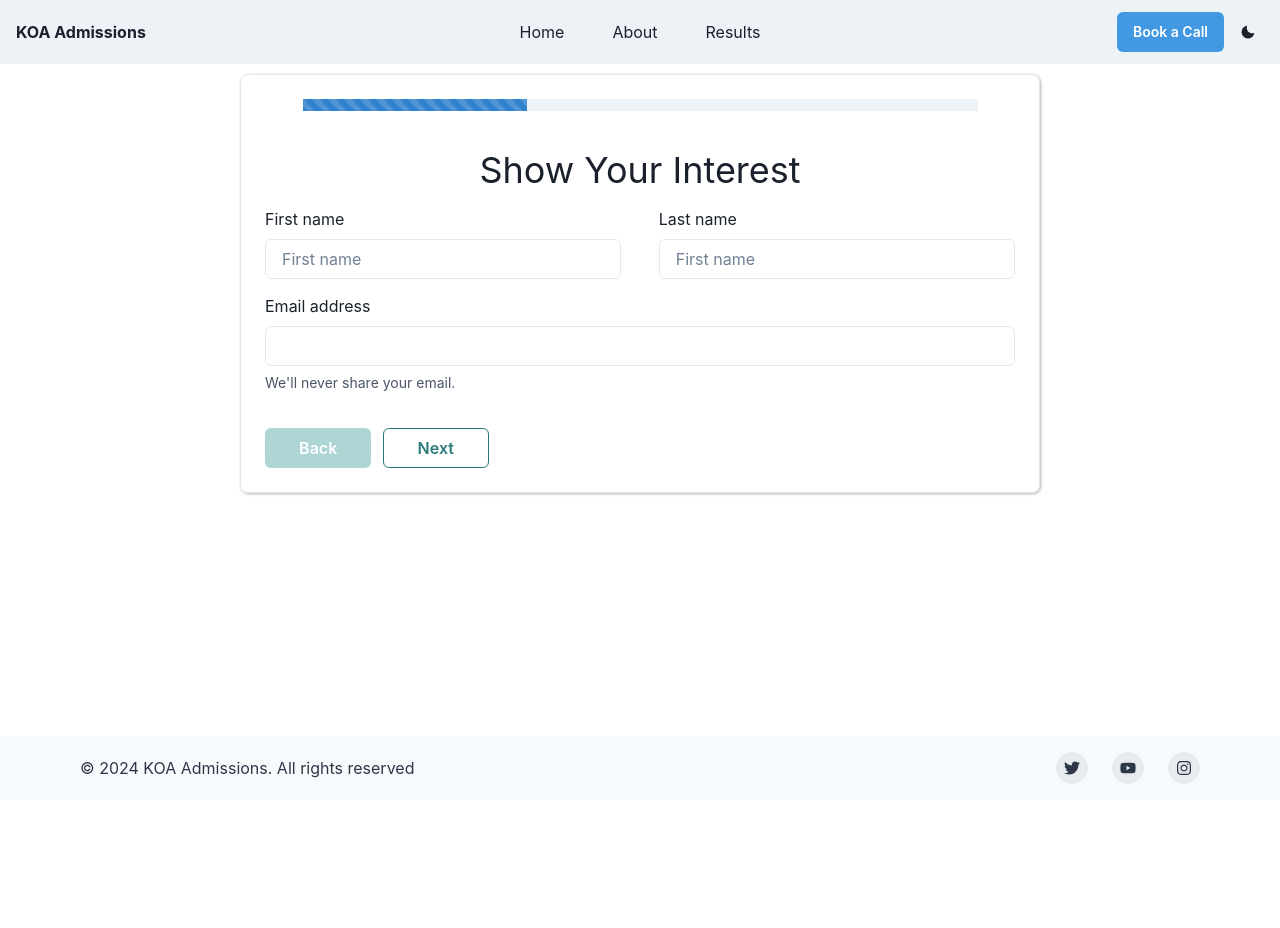
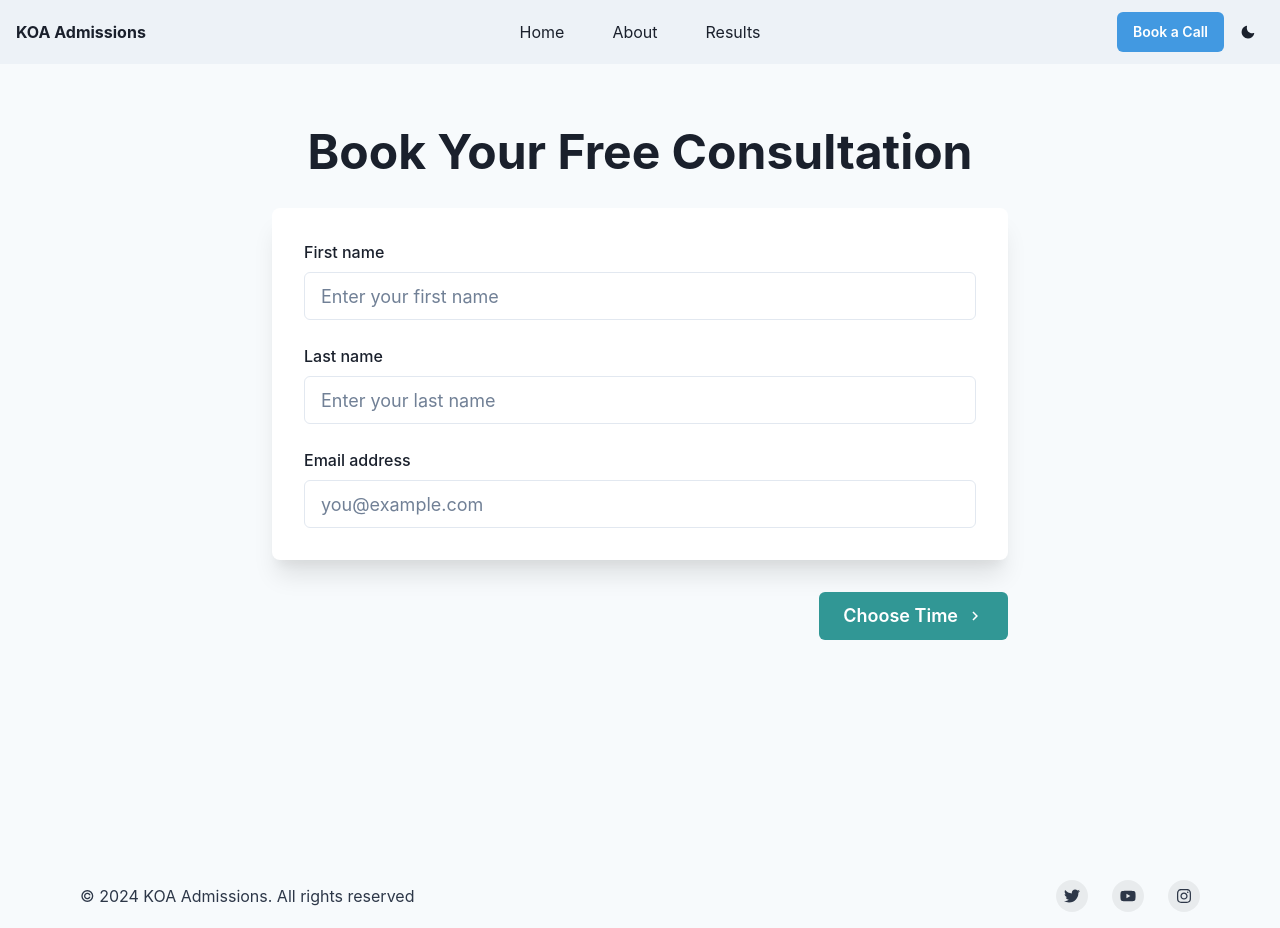
Before and after one commit to ga26oe/koa-admissions-website, a Next.js app: page /bookaCall in a window 1280 px wide. Before the commit the page ends 800 px from the top, so only its background shows below. Built offline with nearby package versions, Linux system fonts and the light colour scheme.

Commit message:
updated home page with animated scrolling

```diff
--- a/components/BookACallPage.tsx
+++ b/components/BookACallPage.tsx
@@ -2,165 +2,163 @@
 
 import { useState } from "react";
 import {
-  Progress,
   Box,
-  ButtonGroup,
   Button,
-  Heading,
   Flex,
   FormControl,
-  GridItem,
   FormLabel,
+  Heading,
   Input,
-  Select,
-  SimpleGrid,
-  InputLeftAddon,
-  InputGroup,
-  Textarea,
-  FormHelperText,
-  InputRightElement,
+  Text,
+  VStack,
+  useToast,
+  Container,
+  Stack,
+  useColorModeValue,
+  Circle,
+  Icon,
 } from "@chakra-ui/react";
+import { motion } from "framer-motion";
+import { ChevronRightIcon } from "@chakra-ui/icons";
+import { Calendar, User, Mail } from "lucide-react";
+import CalendlyEmbed from "./CalendlyEmbed";
+import { IconType } from "react-icons";
 
-import { useToast } from "@chakra-ui/react";
-import CalendlyEmbed from "./CalendlyEmbed";
+const MotionBox = motion(Box);
 
-const Form1 = () => {
-  const [show, setShow] = useState(false);
-  const handleClick = () => setShow(!show);
+const Form1 = () => (
+  <VStack spacing={6} align="stretch">
+    <FormControl>
+      <FormLabel htmlFor="first-name">First name</FormLabel>
+      <Input id="first-name" placeholder="Enter your first name" size="lg" />
+    </FormControl>
+    <FormControl>
+      <FormLabel htmlFor="last-name">Last name</FormLabel>
+      <Input id="last-name" placeholder="Enter your last name" size="lg" />
+    </FormControl>
+    <FormControl>
+      <FormLabel htmlFor="email">Email address</FormLabel>
+      <Input id="email" type="email" placeholder="you@example.com" size="lg" />
+    </FormControl>
+  </VStack>
+);
+
+const Form2 = () => (
+  <VStack spacing={6} align="stretch">
+    <Text fontSize="lg" fontWeight="medium">
+      Choose a time that works best for you. We're excited to meet!
+    </Text>
+    <Box borderRadius="lg" overflow="hidden" boxShadow="md">
+      <CalendlyEmbed url="https://calendly.com/gajai-avinash/15-min-admissions-consultation-1" />
+    </Box>
+  </VStack>
+);
+
+const Form3 = () => (
+  <VStack spacing={6} align="center">
+    <Icon as={Calendar} w={12} h={12} color="teal.500" />
+    <Heading as="h2" size="xl" textAlign="center">
+      Thank You!
+    </Heading>
+    <Text fontSize="lg" textAlign="center">
+      We've received your information and will be in touch soon with more
+      details about your consultation.
+    </Text>
+  </VStack>
+);
+
+interface StepIconProps {
+  icon: IconType;
+  isActive: boolean;
+}
+
+const StepIcon: React.FC<StepIconProps> = ({ icon, isActive }) => (
+  <Circle
+    size="40px"
+    bg={isActive ? "teal.500" : "gray.200"}
+    color={isActive ? "white" : "gray.500"}
+  >
+    <Icon as={icon} w={5} h={5} />
+  </Circle>
+);
+
+export default function BookACallPage() {
+  const toast = useToast();
+  const [step, setStep] = useState(1);
+  const bgColor = useColorModeValue("gray.50", "gray.800");
+  const textColor = useColorModeValue("gray.800", "white");
+
+  const nextStep = () => setStep(step + 1);
+  const prevStep = () => setStep(step - 1);
+
+  const handleSubmit = () => {
+    toast({
+      title: "Consultation Scheduled",
+      description: "We look forward to speaking with you soon!",
+      status: "success",
+      duration: 5000,
+      isClosable: true,
+    });
+  };
+
   return (
-    <>
-      <Heading w="100%" textAlign={"center"} fontWeight="normal" mb="2%">
-        Show Your Interest
-      </Heading>
-      <Flex>
-        <FormControl mr="5%">
-          <FormLabel htmlFor="first-name" fontWeight={"normal"}>
-            First name
-          </FormLabel>
-          <Input id="first-name" placeholder="First name" />
-        </FormControl>
+    <Box minHeight="100vh" bg={bgColor} py={16}>
+      <Container maxW="3xl">
+        <MotionBox
+          initial={{ opacity: 0, y: 20 }}
+          animate={{ opacity: 1, y: 0 }}
+          transition={{ duration: 0.5 }}
+        >
+          <VStack spacing={8} align="stretch">
+            <Heading as="h1" size="2xl" textAlign="center" color={textColor}>
+              Book Your Free Consultation
+            </Heading>
 
-        <FormControl>
-          <FormLabel htmlFor="last-name" fontWeight={"normal"}>
-            Last name
-          </FormLabel>
-          <Input id="last-name" placeholder="First name" />
-        </FormControl>
-      </Flex>
-      <FormControl mt="2%">
-        <FormLabel htmlFor="email" fontWeight={"normal"}>
-          Email address
-        </FormLabel>
-        <Input id="email" type="email" />
-        <FormHelperText>We&apos;ll never share your email.</FormHelperText>
-      </FormControl>
-    </>
-  );
-};
-
-const Form2 = () => {
-  return (
-    <Box width="60%" p={8}>
-      <div>
-        <h1>
-          While you're here, schedule an initial consultation. It's not required
-          but highly encouraged. We are exited to meet you face to face
-        </h1>
-        <CalendlyEmbed url="https://calendly.com/gajai-avinash/15-min-admissions-consultation-1" />
-      </div>
+            <Box
+              bg={useColorModeValue("white", "gray.700")}
+              p={8}
+              borderRadius="lg"
+              boxShadow="xl"
+            >
+              <MotionBox
+                key={step}
+                initial={{ opacity: 0 }}
+                animate={{ opacity: 1 }}
+                transition={{ duration: 0.3 }}
+              >
+                {step === 1 ? <Form1 /> : step === 2 ? <Form2 /> : <Form3 />}
+              </MotionBox>
+            </Box>
+            <Flex justify="space-between">
+              {step > 1 && (
+                <Button onClick={prevStep} variant="ghost" size="lg">
+                  Back
+                </Button>
+              )}
+              {step < 3 ? (
+                <Button
+                  onClick={nextStep}
+                  colorScheme="teal"
+                  rightIcon={<ChevronRightIcon />}
+                  ml="auto"
+                  size="lg"
+                >
+                  {step === 1 ? "Choose Time" : "Confirm"}
+                </Button>
+              ) : (
+                <Button
+                  onClick={handleSubmit}
+                  colorScheme="teal"
+                  size="lg"
+                  ml="auto"
+                >
+                  Finish
+                </Button>
+              )}
+            </Flex>
+          </VStack>
+        </MotionBox>
+      </Container>
     </Box>
   );
-};
-
-const Form3 = () => {
-  return (
-    <>
-      <h1>
-        Thank you. Once you submit, we will get back to you with further details
-      </h1>
-    </>
-  );
-};
-
-export default function Multistep() {
-  const toast = useToast();
-  const [step, setStep] = useState(1);
-  const [progress, setProgress] = useState(33.33);
-
-  return (
-    <>
-      <Box
-        borderWidth="1px"
-        rounded="lg"
-        shadow="1px 1px 3px rgba(0,0,0,0.3)"
-        maxWidth={800}
-        p={6}
-        m="10px auto"
-        as="form"
-      >
-        <Progress
-          hasStripe
-          value={progress}
-          mb="5%"
-          mx="5%"
-          isAnimated
-        ></Progress>
-        {step === 1 ? <Form1 /> : step === 2 ? <Form2 /> : <Form3 />}
-        <ButtonGroup mt="5%" w="100%">
-          <Flex w="100%" justifyContent="space-between">
-            <Flex>
-              <Button
-                onClick={() => {
-                  setStep(step - 1);
-                  setProgress(progress - 33.33);
-                }}
-                isDisabled={step === 1}
-                colorScheme="teal"
-                variant="solid"
-                w="7rem"
-                mr="5%"
-              >
-                Back
-              </Button>
-              <Button
-                w="7rem"
-                isDisabled={step === 3}
-                onClick={() => {
-                  setStep(step + 1);
-                  if (step === 3) {
-                    setProgress(100);
-                  } else {
-                    setProgress(progress + 33.33);
-                  }
-                }}
-                colorScheme="teal"
-                variant="outline"
-              >
-                Next
-              </Button>
-            </Flex>
-            {step === 3 ? (
-              <Button
-                w="7rem"
-                colorScheme="red"
-                variant="solid"
-                onClick={() => {
-                  toast({
-                    title: "Your Interest Has Been Notified.",
-                    description:
-                      "Check your inbox in the coming weeks for a friendly email",
-                    status: "success",
-                    duration: 3000,
-                    isClosable: true,
-                  });
-                }}
-              >
-                Submit
-              </Button>
-            ) : null}
-          </Flex>
-        </ButtonGroup>
-      </Box>
-    </>
-  );
 }
--- a/package.json
+++ b/package.json
@@ -15,6 +15,7 @@
     "@emotion/react": "^11.13.3",
     "@emotion/styled": "^11.13.0",
     "framer-motion": "^11.3.31",
+    "lucide-react": "^0.438.0",
     "next": "14.2.7",
     "react": "^18",
     "react-calendly": "^4.3.1",
```
Also changed, not shown: app/page.tsx (+76 -6 lines), components/Features.tsx (+31 -0 lines), components/HeroSection.tsx (+62 -15 lines), 1 other file (tests, documents, lock files or other folders).
